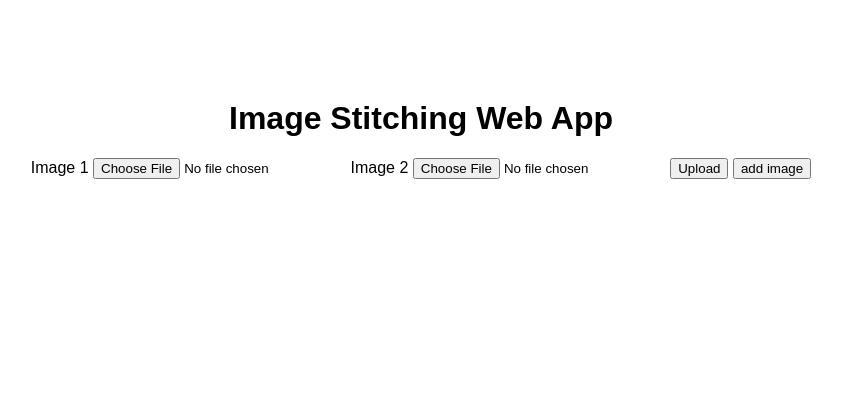
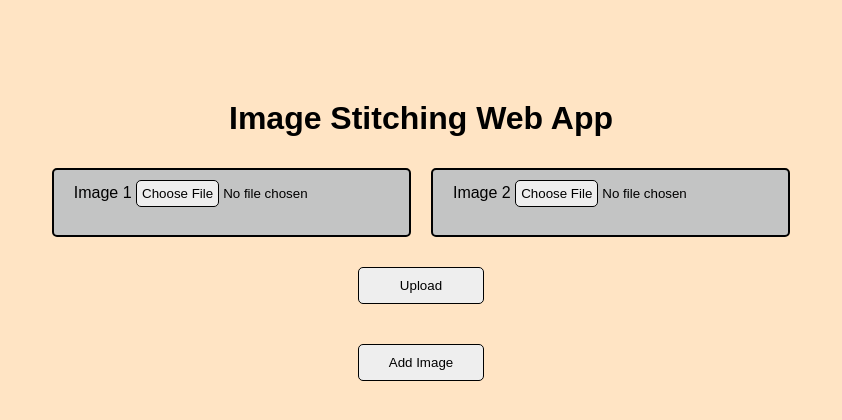
Before and after one commit to RavindraWiguna/SIFTStich, a Flask app: page / in a window 1280 px wide. Shown: the top 420 px of the page, without its empty margins (219-1061 px from the left). Run offline with Flask 3, Linux system fonts and the light colour scheme.

Commit message:
preview img + a bit css

```diff
--- a/templates/index.html
+++ b/templates/index.html
@@ -9,6 +9,59 @@
       font-family: Arial, sans-serif;
       text-align: center;
       margin-top: 100px;
+      background-color: bisque;
+    }
+
+    input[type=file] {
+      margin: 0px;
+    }
+
+    input[type=file]::file-selector-button {
+      border: 1px solid #000000;
+      padding: 5px;
+      border-radius: 5px;
+      background-color: #eeeeee;
+      transition: 1s;
+    }
+
+    input[type=file]::file-selector-button:hover {
+      background-color: #c3c4c4;
+    }
+
+    button[type=button],
+    input[type=submit] {
+      border: 1px solid #000000;
+      width: 10%;
+      padding: 10px;
+      margin: 20px;
+      border-radius: 5px;
+      background-color: #eeeeee;
+      transition: 1s;
+    }
+
+    button[type=button]:hover,
+    input[type=submit]:hover {
+      background-color: #c3c4c4;
+    }
+
+    form {
+      display: flex;
+      justify-content: space-around;
+      align-items: center;
+      flex-flow: column;
+    }
+
+    .upload-container {
+      background-color: #c3c4c4;
+      border-radius: 5px;
+      border: 2px solid #000000;
+      margin: 10px;
+      padding: 10px;
+      width: 50%;
+    }
+
+    .preview {
+      max-width: 80%;
     }
   </style>
 </head>
@@ -27,17 +80,47 @@
   {% endwith %}
 
   <form action="/upload" method="post" enctype="multipart/form-data">
-    <label for="img1">Image 1</label>
-    <input type="file" name="img1" id="img1" accept="image/*" />
-    <label for="img2">Image 2</label>
-    <input type="file" name="img2" id="img2" accept="image/*" />
+    <div style="display: flex; flex-flow: row; width: 60%;">
+      <div class="upload-container">
+        <div>
+          <label for="img1">Image 1</label>
+          <input type="file" name="img1" id="img1" accept="image/*" onchange="loadImg1(event)" />
+        </div>
+        <img class="preview" id="preview-1">
+      </div>
+      <div class="upload-container">
+        <div>
+          <label for="img2">Image 2</label>
+          <input type="file" name="img2" id="img2" accept="image/*" onchange="loadImg2(event)" />
+        </div>
+        <img class="preview" id="preview-2">
+      </div>
+    </div>
     <input type="hidden" name="totalimg" id="totalimg" value="2">
     <input type="submit" value="Upload">
-    <button type="button">add image</button>
+    <button type="button">Add Image</button>
   </form>
 
   <div id="result"></div>
 
 </body>
 
+<script>
+  var loadImg1 = function (event) {
+    var output = document.getElementById('preview-1');
+    output.src = URL.createObjectURL(event.target.files[0]);
+    output.onload = function () {
+      URL.revokeObjectURL(output.src) // free memory
+    }
+  };
+
+  var loadImg2 = function (event) {
+    var output = document.getElementById('preview-2');
+    output.src = URL.createObjectURL(event.target.files[0]);
+    output.onload = function () {
+      URL.revokeObjectURL(output.src) // free memory
+    }
+  };
+</script>
+
 </html>
```
Also changed, not shown: templates/result.html (+8 -0 lines).
